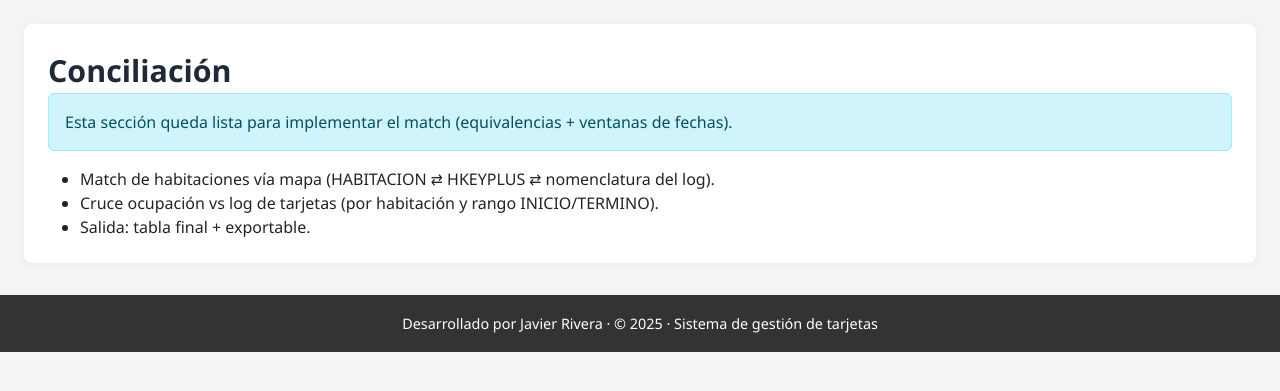
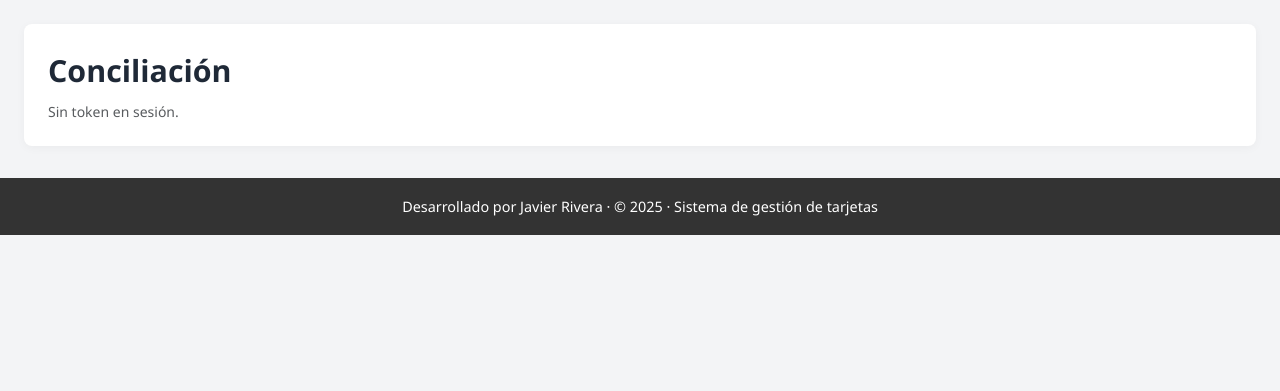
Before and after one commit to Javier-9690/comparativa_censo, a Flask app: page /conciliacion in a window 1280 px wide. Shown: the part 121-512 px from the top of the page. Run offline with Flask 3, Linux system fonts and the light colour scheme; parts of the project's set-up code (start-up, migrations or seed data) failed here and were passed over.

Commit message:
Update placeholder.html

```diff
--- a/templates/placeholder.html
+++ b/templates/placeholder.html
@@ -3,21 +3,12 @@
 
 {% block content %}
 <div class="content-container">
-  <div class="page-title">Conciliación</div>
+  <div class="page-title mb-2">Conciliación</div>
 
-  <div class="alert alert-info">
-    Esta sección queda lista para implementar el match (equivalencias + ventanas de fechas).
-    {% if token %}
-      <div class="mt-2">
-        Último token en sesión: <span class="fw-semibold">{{ token }}</span>
-      </div>
-    {% endif %}
-  </div>
-
-  <ul class="mb-0">
-    <li>Match de habitaciones vía mapa (HABITACION ⇄ HKEYPLUS ⇄ nomenclatura del log).</li>
-    <li>Cruce ocupación vs log de tarjetas (por habitación y rango INICIO/TERMINO).</li>
-    <li>Salida: tabla final + exportable.</li>
-  </ul>
+  {% if token %}
+    <div class="text-muted small">Token en sesión: <span class="fw-semibold">{{ token }}</span></div>
+  {% else %}
+    <div class="text-muted small">Sin token en sesión.</div>
+  {% endif %}
 </div>
 {% endblock %}
```
